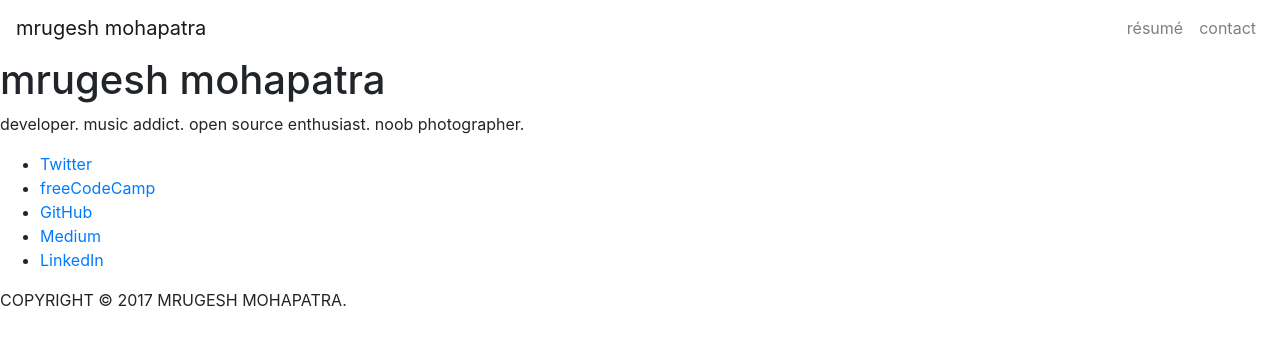
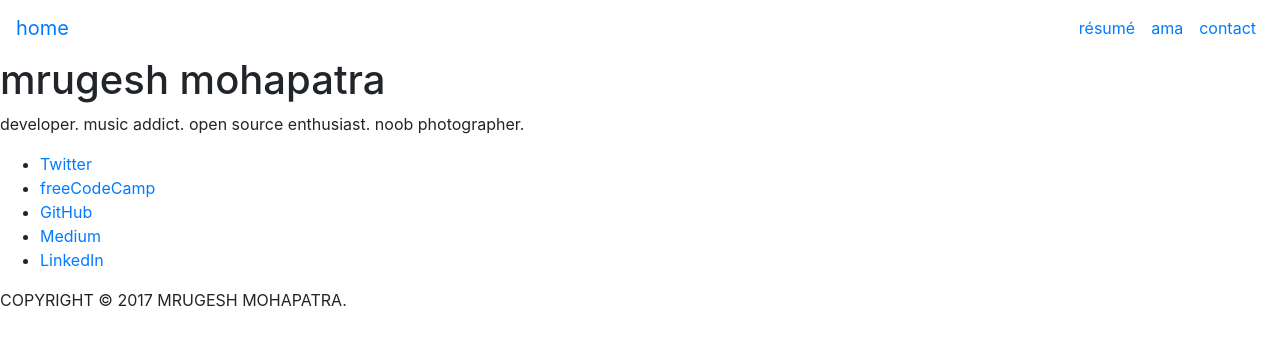
Before and after one commit to raisedadead/portfolio, a React (Create React App) app: page / in a window 1280 px wide. Shown: the top 346 px of the page. Built offline with nearby package versions, Linux system fonts and the light colour scheme.

Commit message:
fix(nav): Update links in Nav

```diff
--- a/src/components/Nav/Nav.js
+++ b/src/components/Nav/Nav.js
@@ -26,13 +26,18 @@ export default class RNav extends React.Component {
   render() {
     return (
       <div>
-        <Navbar color="faded" light expand="md">
-          <NavbarBrand href="/">mrugesh mohapatra</NavbarBrand>
+        <Navbar expand="md">
+          <NavbarBrand href="/">home</NavbarBrand>
           <NavbarToggler onClick={this.toggle} />
           <Collapse isOpen={this.state.isOpen} navbar>
             <Nav className="ml-auto" navbar>
               <NavItem>
                 <NavLink href="/resume/">résumé</NavLink>
+              </NavItem>
+              <NavItem>
+                <NavLink href="https://github.com/raisedadead/ama/">
+                  ama
+                </NavLink>
               </NavItem>
               <NavItem>
                 <NavLink href="/contact/">contact</NavLink>
```
